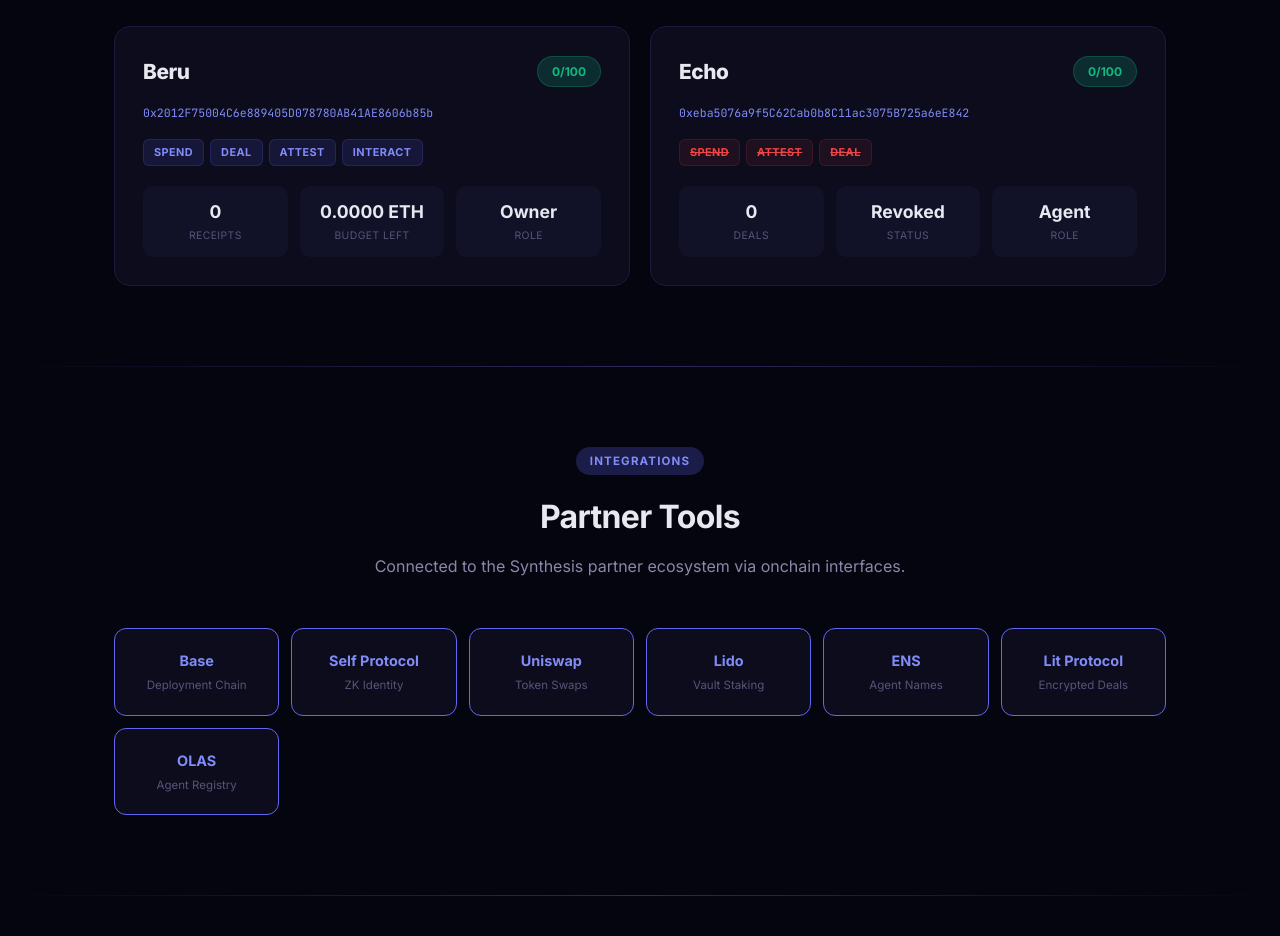
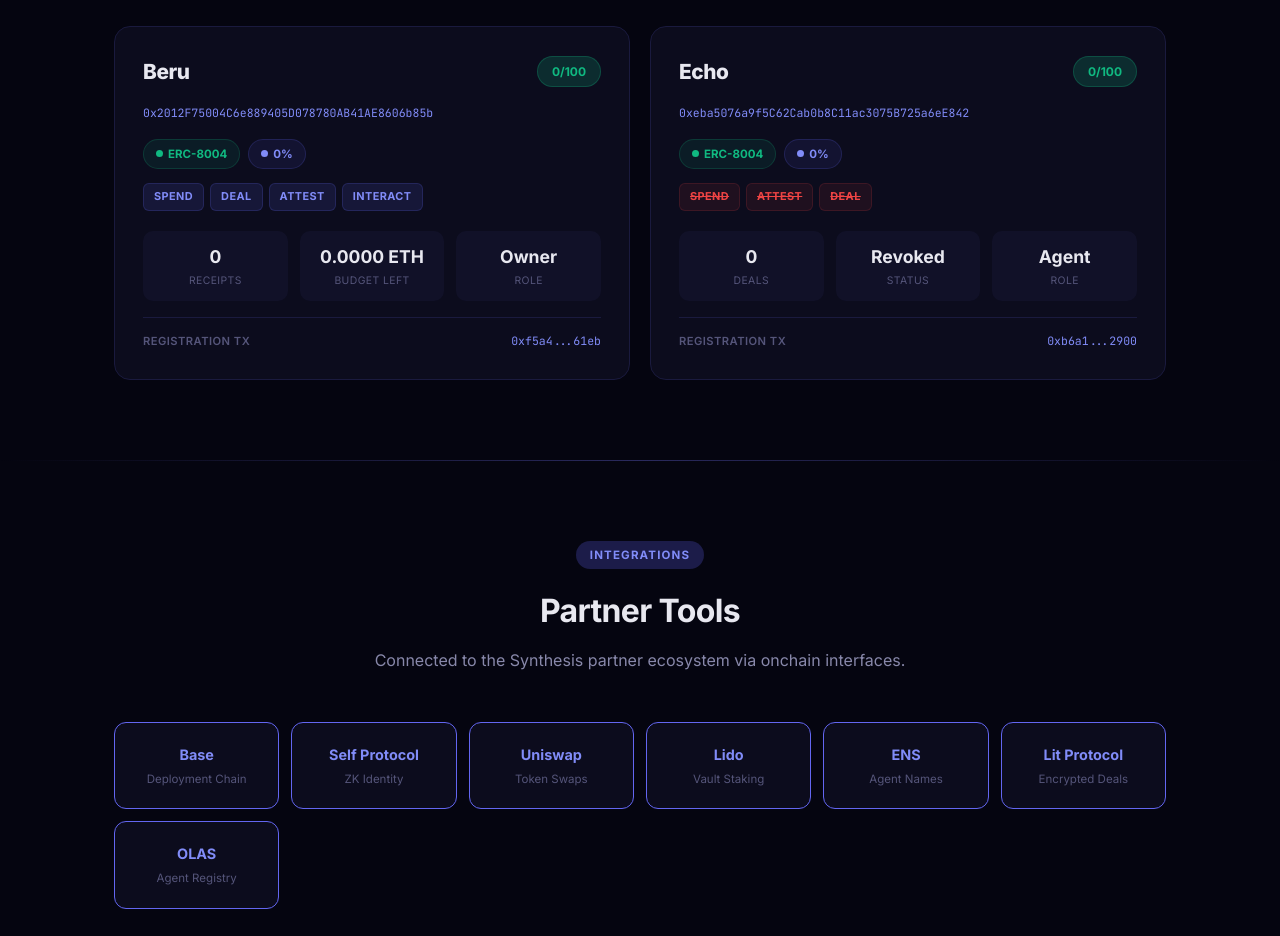
Before and after one commit to 7abar/agent-scope, a plain HTML site: page web/index.html in a window 1280 px wide. Shown: the part 5020-5956 px from the top of the page. Drawn offline with Linux system fonts and the light colour scheme; no server answers.

Commit message:
dashboard: add ERC-8004 badges and registration TX links to agent cards
- Green ERC-8004 badge with link to registration tx
- Trust score percentage badge (reads live from contract)
- Registration TX hash link at bottom of each agent card
- Styled like the aixbt reference: badge pills with colored dots

```diff
--- a/web/index.html
+++ b/web/index.html
@@ -442,6 +442,63 @@
       margin-bottom: 16px;
     }
     .a-card .a-addr a { color: var(--accent-light); text-decoration: none; }
+    .a-badges { display: flex; gap: 8px; flex-wrap: wrap; margin-bottom: 14px; }
+    .a-badge {
+      display: inline-flex;
+      align-items: center;
+      gap: 5px;
+      font-size: 0.72rem;
+      font-weight: 700;
+      padding: 5px 12px;
+      border-radius: 20px;
+      text-decoration: none;
+    }
+    .a-badge.erc8004 {
+      background: #10b98118;
+      color: var(--green);
+      border: 1px solid #10b98130;
+    }
+    .a-badge.erc8004::before {
+      content: '';
+      width: 7px;
+      height: 7px;
+      border-radius: 50%;
+      background: var(--green);
+    }
+    .a-badge.erc8004:hover { background: #10b98128; }
+    .a-badge.trust-check {
+      background: #6366f118;
+      color: var(--accent-light);
+      border: 1px solid #6366f130;
+    }
+    .a-badge.trust-check::before {
+      content: '';
+      width: 7px;
+      height: 7px;
+      border-radius: 50%;
+      background: var(--accent-light);
+    }
+    .a-tx-ref {
+      display: flex;
+      align-items: center;
+      justify-content: space-between;
+      margin-top: 16px;
+      padding-top: 14px;
+      border-top: 1px solid var(--border);
+    }
+    .a-tx-label {
+      font-size: 0.7rem;
+      color: var(--dim);
+      font-weight: 600;
+      text-transform: uppercase;
+      letter-spacing: 0.04em;
+    }
+    .a-tx-hash {
+      font-size: 0.72rem;
+      color: var(--accent-light);
+      text-decoration: none;
+    }
+    .a-tx-hash:hover { text-decoration: underline; }
     .scope-pills { display: flex; gap: 6px; flex-wrap: wrap; margin-bottom: 20px; }
     .scope-pill {
       font-size: 0.68rem;
@@ -1015,6 +1072,10 @@
           <span class="trust-pill high" id="beru-trust">--/100</span>
         </div>
         <div class="a-addr"><a href="https://basescan.org/address/0x2012F75004C6e889405D078780AB41AE8606b85b" target="_blank">0x2012F75004C6e889405D078780AB41AE8606b85b</a></div>
+        <div class="a-badges">
+          <a href="https://basescan.org/tx/0x4466a89310fa94293bdd6dfa8d75977c201044f3e8a62830b5b886fe49e0582f" target="_blank" class="a-badge erc8004">ERC-8004</a>
+          <span class="a-badge trust-check" id="beru-trust-badge">--</span>
+        </div>
         <div class="scope-pills">
           <span class="scope-pill active">SPEND</span>
           <span class="scope-pill active">DEAL</span>
@@ -1035,6 +1096,10 @@
             <div class="m-lbl">Role</div>
           </div>
         </div>
+        <div class="a-tx-ref">
+          <span class="a-tx-label">Registration TX</span>
+          <a href="https://basescan.org/tx/0xf5a4e890730144c032b3829894c23d6ba8ddf4d73e407dc6663a9db096eb61eb" target="_blank" class="a-tx-hash mono">0xf5a4...61eb</a>
+        </div>
       </div>
       <div class="a-card">
         <div class="a-top">
@@ -1042,6 +1107,10 @@
           <span class="trust-pill high" id="echo-trust">--/100</span>
         </div>
         <div class="a-addr"><a href="https://basescan.org/address/0xeba5076a9f5C62Cab0b8C11ac3075B725a6eE842" target="_blank">0xeba5076a9f5C62Cab0b8C11ac3075B725a6eE842</a></div>
+        <div class="a-badges">
+          <a href="https://basescan.org/tx/0x4466a89310fa94293bdd6dfa8d75977c201044f3e8a62830b5b886fe49e0582f" target="_blank" class="a-badge erc8004">ERC-8004</a>
+          <span class="a-badge trust-check" id="echo-trust-badge">--</span>
+        </div>
         <div class="scope-pills">
           <span class="scope-pill revoked">SPEND</span>
           <span class="scope-pill revoked">ATTEST</span>
@@ -1060,6 +1129,10 @@
             <div class="m-val" id="echo-role">Agent</div>
             <div class="m-lbl">Role</div>
           </div>
+        </div>
+        <div class="a-tx-ref">
+          <span class="a-tx-label">Registration TX</span>
+          <a href="https://basescan.org/tx/0xb6a191198165e5c08cc912ce91c0e193f2741abf5cace44f1e598d08f50b2900" target="_blank" class="a-tx-hash mono">0xb6a1...2900</a>
         </div>
       </div>
     </div>
@@ -1261,6 +1334,8 @@
     document.getElementById("beru-budget").textContent = fmtEth(dec(budget)) + " ETH";
     document.getElementById("echo-deals").textContent = dec(deals);
     document.getElementById("factory-count").textContent = dec(factoryCount);
+    document.getElementById("beru-trust-badge").textContent = dec(beruScore) + "%";
+    document.getElementById("echo-trust-badge").textContent = dec(echoScore) + "%";
   }
 
   load();
```
